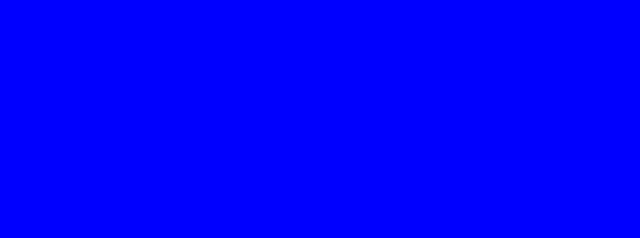
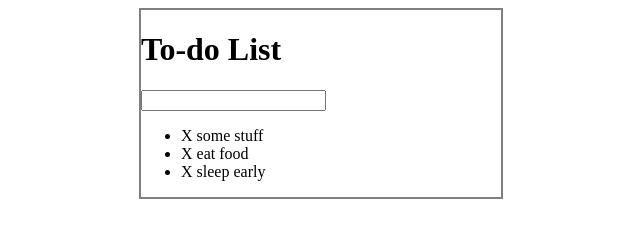
Before and after one commit to sym28/Todo-List-Project, a plain HTML site: page index.html in a window 1280 px wide. Shown: the whole page, without its empty margins (319-959 px from the left). Drawn offline with Linux system fonts and the light colour scheme.

Commit message:
html structure and styles

```diff
--- a/assets/css/todo.css
+++ b/assets/css/todo.css
@@ -1,3 +1,10 @@
-body{
-    background: blue;
+#container{
+    border: 2px solid gray;
+    width: 360px;
+    margin: 0 auto;
 }
+
+.completed{
+    color: grey;
+    text-decoration: line-through;
+}
--- a/index.html
+++ b/index.html
@@ -7,6 +7,16 @@
 </head>
 <body>
 
+    <div id="container">
+        <h1>To-do List</h1>
+        <input type="text">
+        <ul>
+            <li><span>X</span> some stuff</li>
+            <li><span>X</span> eat food</li>
+            <li><span>X</span> sleep early</li>
+
+        </ul>
+    </div>
 
 
 <script src="assets/js/todo.js"></script>
```
